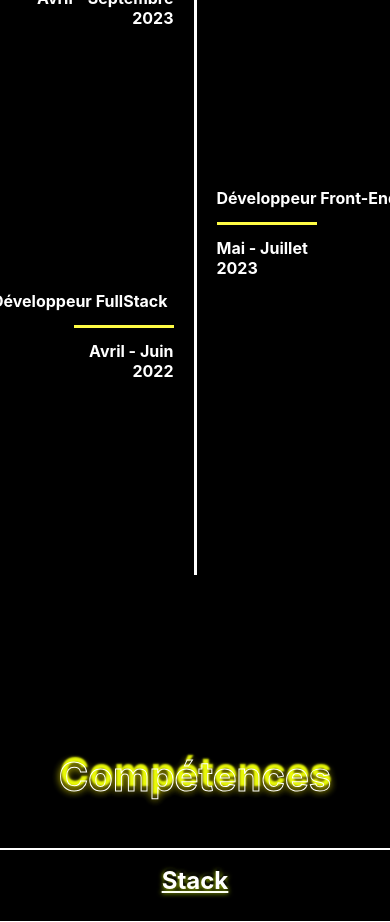
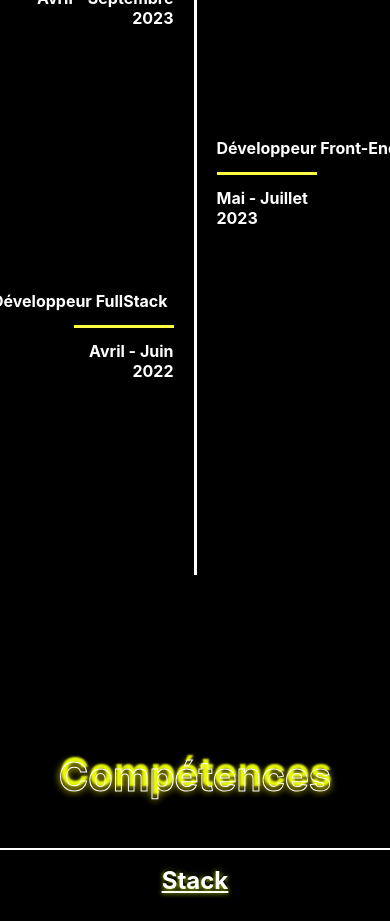
Before and after one commit to Manu-Marques/Portfolio_V2, a React (Vite) app: page / in a window 390 px wide. Shown: the part 2580-3502 px from the top of the page. Built offline with nearby package versions, Linux system fonts and the light colour scheme.

Commit message:
css added

```diff
--- a/src/components/experience/styles.css
+++ b/src/components/experience/styles.css
@@ -194,7 +194,7 @@
     }
 
     .experience-mission {
-        margin-top: 250px;
+        margin-top: 200px;
     }
 }
 
```
